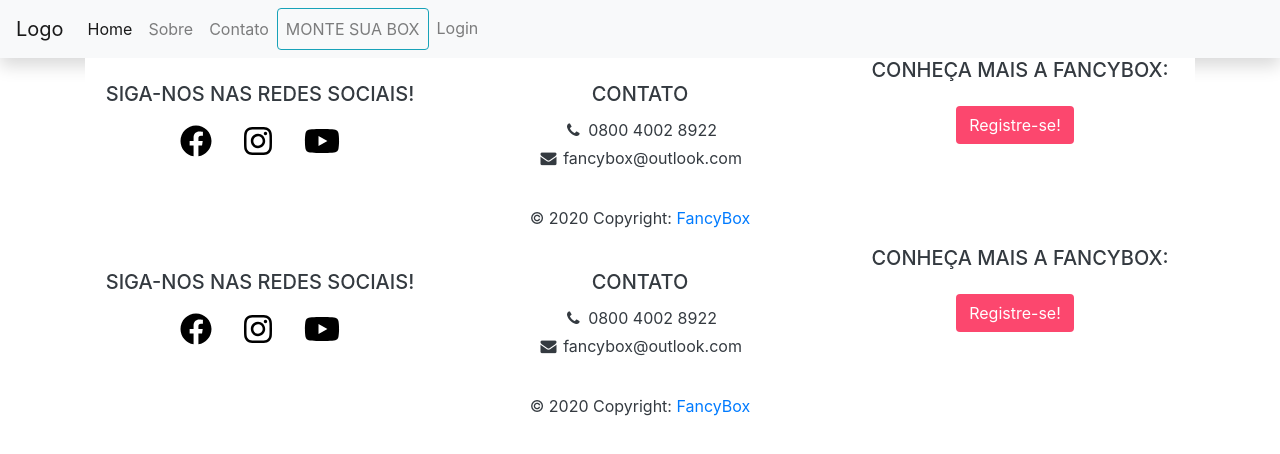
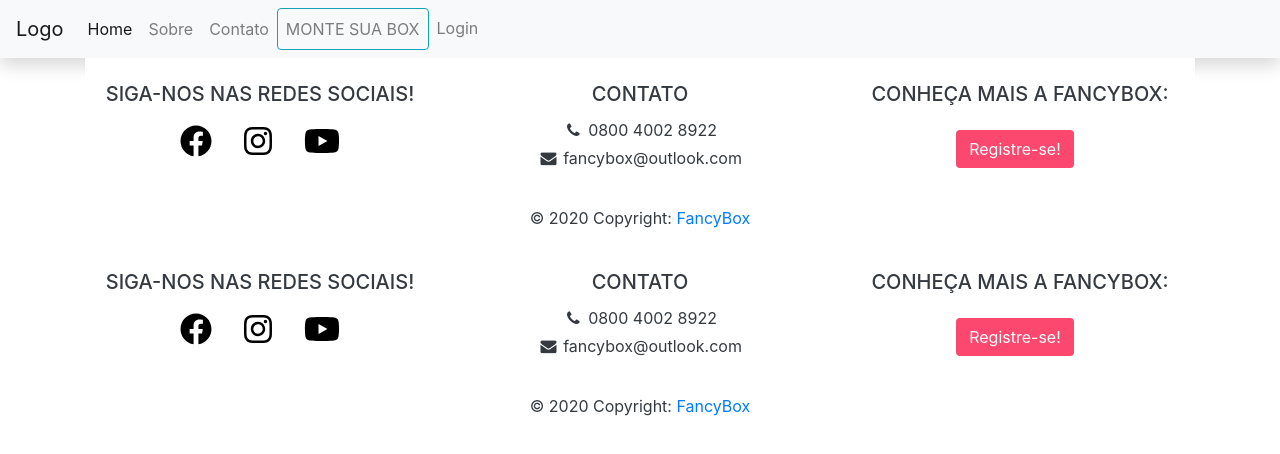
Before and after one commit to rafaelaoliveirap/Fancybox-angular, an Angular app in the folder fancyBox/: page /footer in a window 1280 px wide. Shown: the top 454 px of the page. Built offline with nearby package versions, Linux system fonts and the light colour scheme.

Commit message:
alterado altura do conheça mais a a fancybox

```diff
--- a/fancyBox/src/app/footer/footer.component.html
+++ b/fancyBox/src/app/footer/footer.component.html
@@ -30,7 +30,7 @@
             </div>
 
 
-            <div class="col-md-4 col-sm-6 col-xs-12 md-mb-30 sm-mb-30 ">
+            <div class="col-md-4 col-sm-6 col-xs-12 md-mb-30 sm-mb-30 mt-4">
                 <h5>CONHEÇA MAIS A FANCYBOX:</h5>
                 <a id="btBox" class="btn d-md-inline-block mt-3" href="cadastro.html"> Registre-se!</a>
             </div>
```
